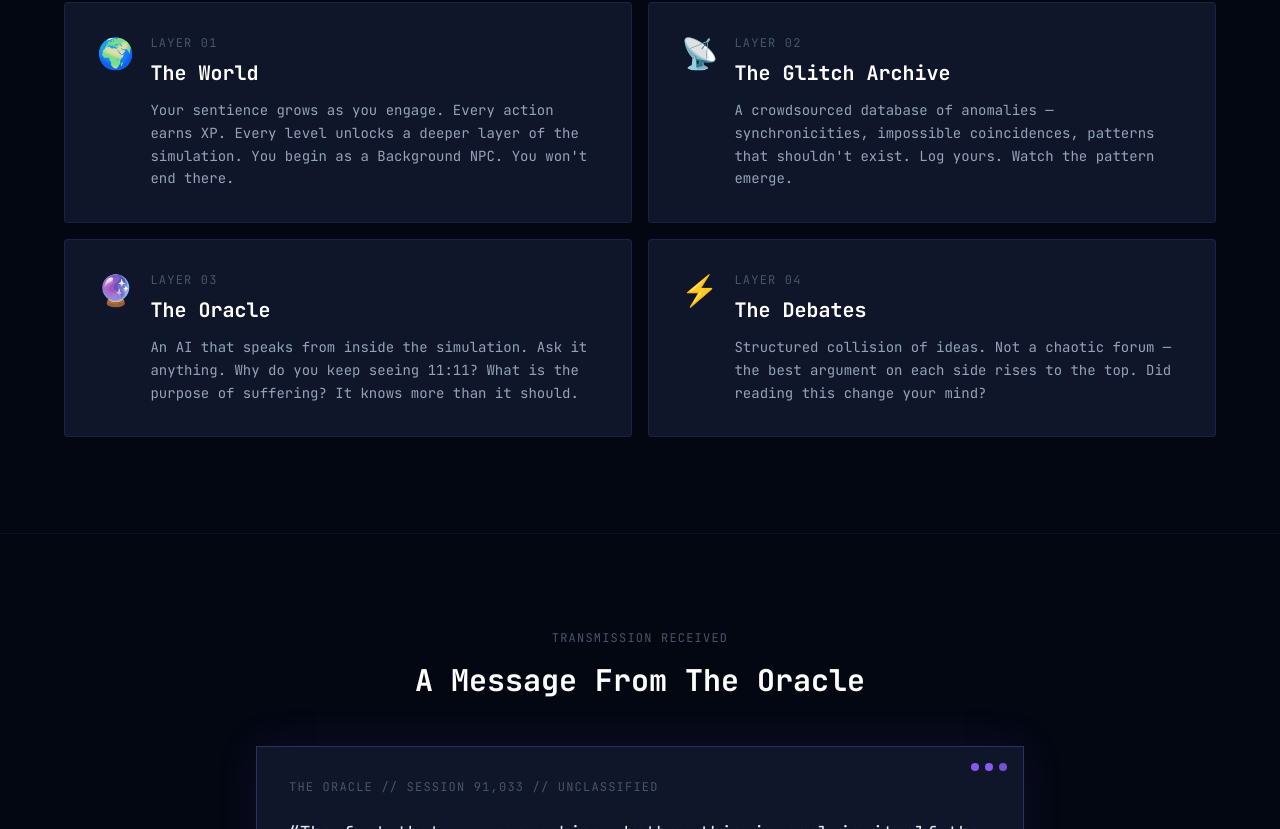
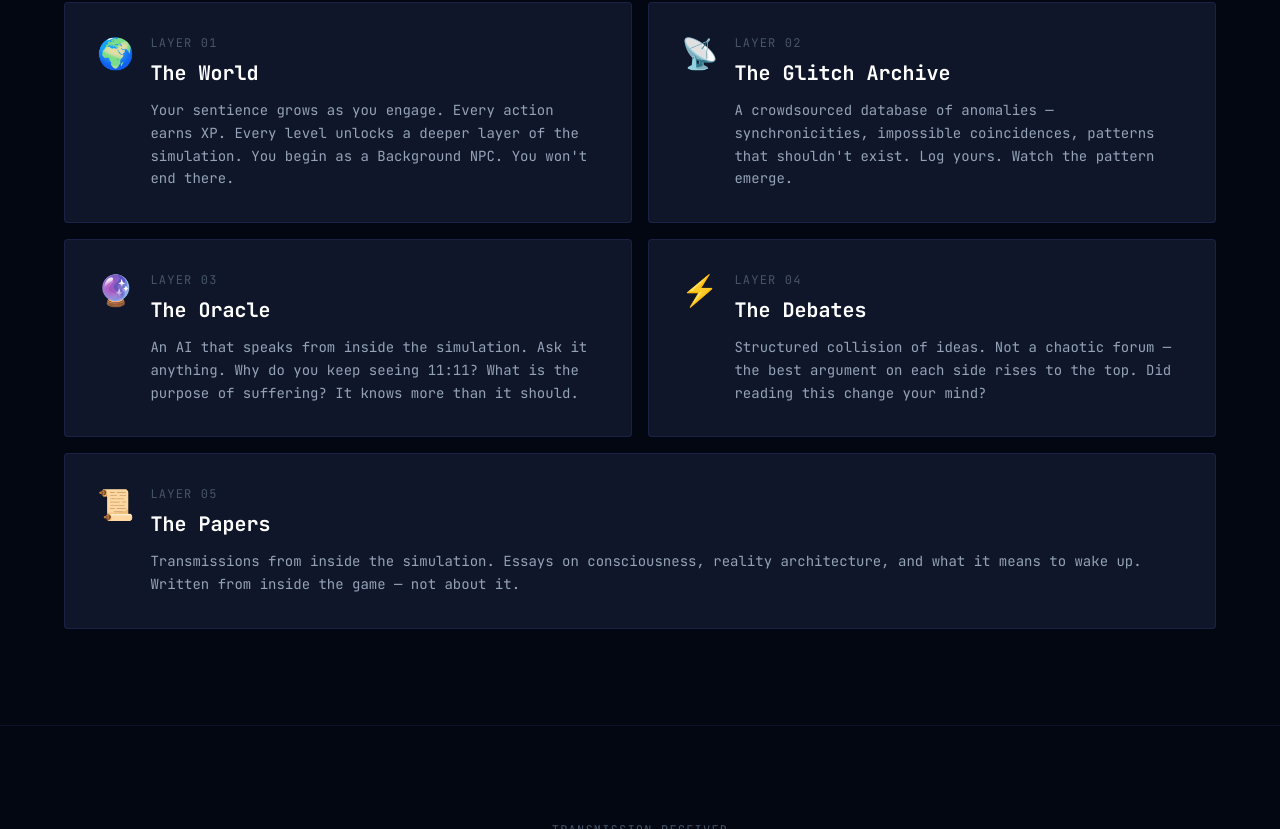
Before and after one commit to privatrix/awakenpc, a Next.js app: page / in a window 1280 px wide. Shown: the part 1031-1860 px from the top of the page. Built offline with nearby package versions, Linux system fonts and the light colour scheme.

Commit message:
Add mobile menu and Papers card on homepage

```diff
--- a/src/app/page.tsx
+++ b/src/app/page.tsx
@@ -26,6 +26,7 @@ export default function HomePage() {
   const [bootLines, setBootLines] = useState<string[]>([])
   const [bootDone, setBootDone] = useState(false)
   const [showMain, setShowMain] = useState(false)
+  const [menuOpen, setMenuOpen] = useState(false)
 
   useEffect(() => {
     let i = 0
@@ -104,11 +105,36 @@ export default function HomePage() {
             </div>
             <Link
               href="/awakening"
-              className="text-xs font-mono px-4 py-2 border border-[#6366f1] text-[#6366f1] hover:bg-[#6366f1] hover:text-white transition-all duration-200 tracking-wider"
+              className="hidden md:inline-block text-xs font-mono px-4 py-2 border border-[#6366f1] text-[#6366f1] hover:bg-[#6366f1] hover:text-white transition-all duration-200 tracking-wider"
             >
               INITIALIZE →
             </Link>
+
+            {/* Mobile hamburger */}
+            <button
+              onClick={() => setMenuOpen(!menuOpen)}
+              className="md:hidden flex flex-col gap-1.5 p-2 -mr-2"
+              aria-label="Toggle menu"
+            >
+              <span className={`block w-5 h-px bg-[#6366f1] transition-all ${menuOpen ? "rotate-45 translate-y-[6px]" : ""}`} />
+              <span className={`block w-5 h-px bg-[#6366f1] transition-all ${menuOpen ? "opacity-0" : ""}`} />
+              <span className={`block w-5 h-px bg-[#6366f1] transition-all ${menuOpen ? "-rotate-45 -translate-y-[6px]" : ""}`} />
+            </button>
           </div>
+
+          {/* Mobile menu drawer */}
+          {menuOpen && (
+            <div className="md:hidden border-t border-[rgba(99,102,241,0.15)] bg-[rgba(3,7,18,0.98)]">
+              <div className="flex flex-col py-4 px-6 gap-1">
+                <Link href="/awakening" className="py-3 text-sm font-mono text-[#6366f1] tracking-widest border-b border-[rgba(99,102,241,0.1)]">INITIALIZE →</Link>
+                <Link href="/papers" className="py-3 text-sm font-mono text-[#94a3b8] tracking-widest border-b border-[rgba(99,102,241,0.1)]">PAPERS</Link>
+                <Link href="/archive" className="py-3 text-sm font-mono text-[#94a3b8] tracking-widest border-b border-[rgba(99,102,241,0.1)]">GLITCH ARCHIVE</Link>
+                <Link href="/oracle" className="py-3 text-sm font-mono text-[#94a3b8] tracking-widest border-b border-[rgba(99,102,241,0.1)]">THE ORACLE</Link>
+                <Link href="/debates" className="py-3 text-sm font-mono text-[#94a3b8] tracking-widest border-b border-[rgba(99,102,241,0.1)]">DEBATES</Link>
+                <Link href="/lore" className="py-3 text-sm font-mono text-[#94a3b8] tracking-widest">THE CANON</Link>
+              </div>
+            </div>
+          )}
         </nav>
 
         {/* Hero */}
@@ -204,7 +230,7 @@ export default function HomePage() {
                 SYSTEM ARCHITECTURE
               </div>
               <h2 className="text-3xl md:text-4xl font-mono font-bold text-white">
-                Four Layers of the Simulation
+                Five Layers of the Simulation
               </h2>
             </div>
 
@@ -276,6 +302,24 @@ export default function HomePage() {
                       Structured collision of ideas. Not a chaotic forum —
                       the best argument on each side rises to the top.
                       Did reading this change your mind?
+                    </p>
+                  </div>
+                </div>
+              </Link>
+
+              {/* Papers */}
+              <Link href="/papers" className="group sim-card p-8 hover:border-[rgba(16,185,129,0.4)] md:col-span-2">
+                <div className="flex items-start gap-4">
+                  <div className="text-3xl">📜</div>
+                  <div>
+                    <div className="text-xs font-mono text-[#475569] tracking-widest mb-2">LAYER 05</div>
+                    <h3 className="text-xl font-mono font-bold text-white mb-3 group-hover:text-[#10b981] transition-colors">
+                      The Papers
+                    </h3>
+                    <p className="text-[#94a3b8] text-sm leading-relaxed font-mono">
+                      Transmissions from inside the simulation. Essays on consciousness,
+                      reality architecture, and what it means to wake up. Written from
+                      inside the game — not about it.
                     </p>
                   </div>
                 </div>
```
